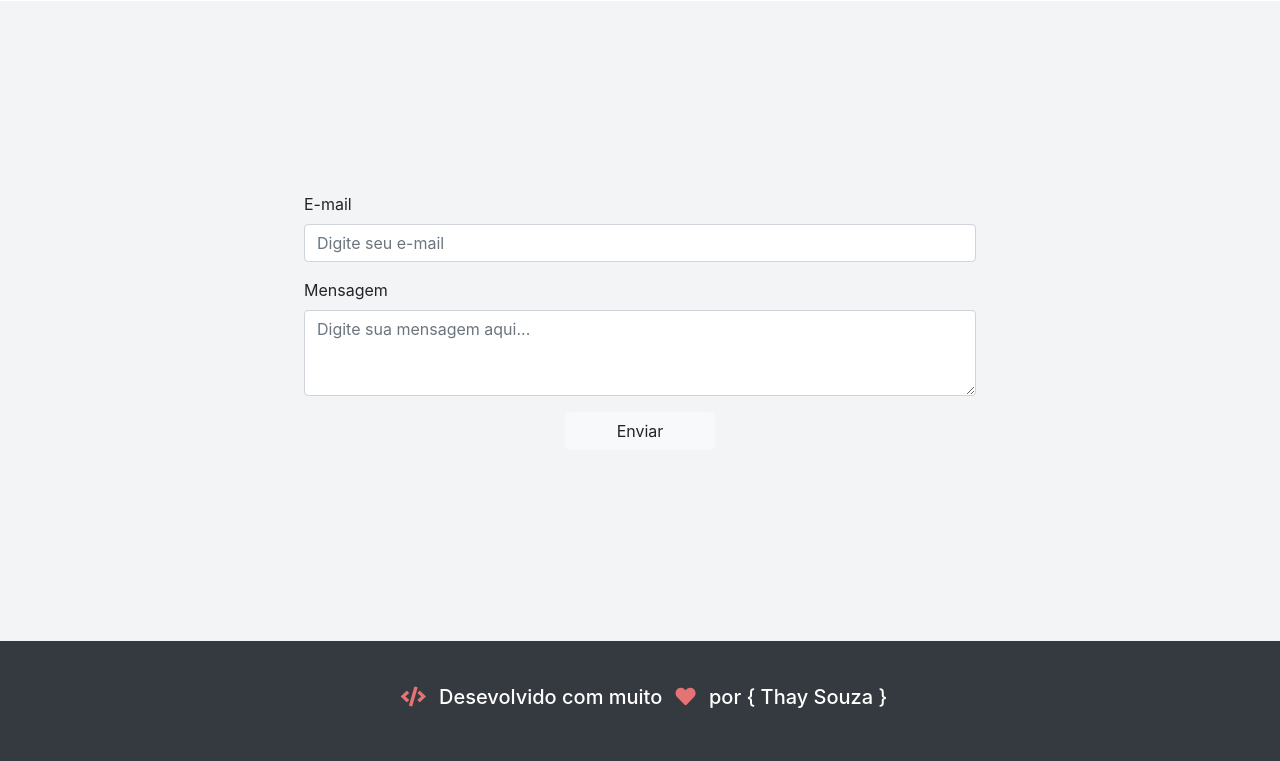
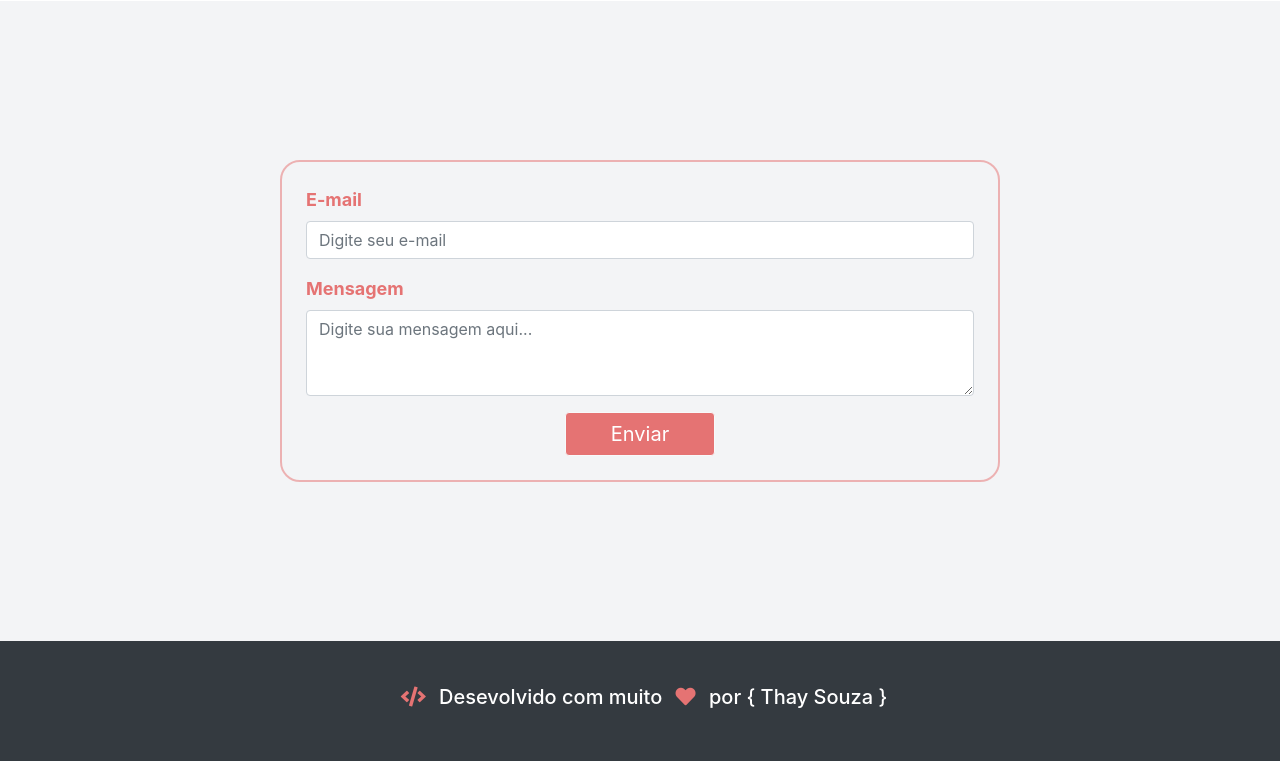
Before and after one commit to thaysouza/thaysouza.github.io, a PHP site: page / in a window 1280 px wide. Shown: the part 2907-3668 px from the top of the page. Run offline with PHP 8.4, Linux system fonts and the light colour scheme; some libraries are stand-ins or nearby versions; some web fonts are replaced.

Commit message:
style - contato

```diff
--- a/estilizacao.css
+++ b/estilizacao.css
@@ -358,20 +358,30 @@ table{
 
 }
 
-.email{
+.area-contato{
+border: 2px solid #e5737383;
+border-radius: 20px;
+}
+
+.area-contato label{
 	color:#e57373;
 	font-weight: bold;
 	font-size: 18px;
+
 }
 
 
-
-
-form button{
+.area-contato button{
 	width: 150px;
 	background-color: #e57373;
 	color: white;
 	font-size: 20px;
+
+}
+
+.area-contato button:hover{
+	background-color: #e5737398;
+	color: rgb(121, 119, 119);
 
 }
 
```
